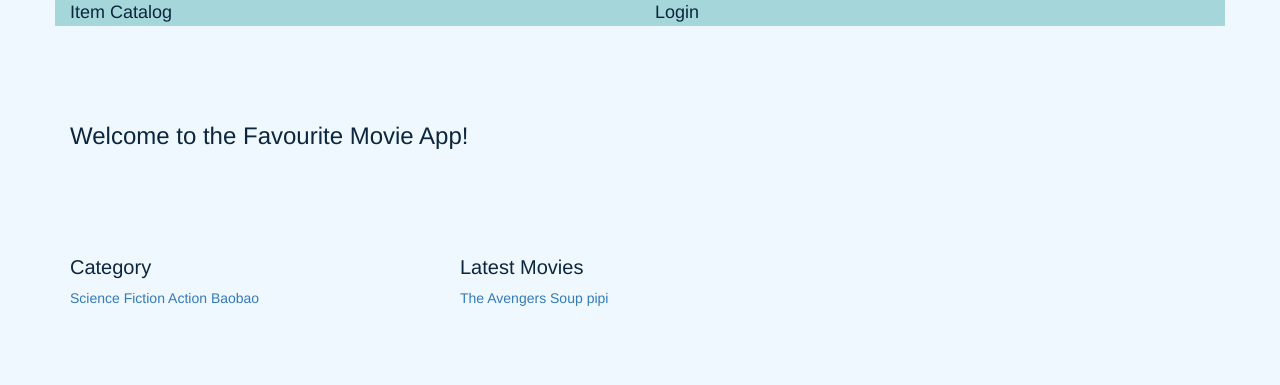
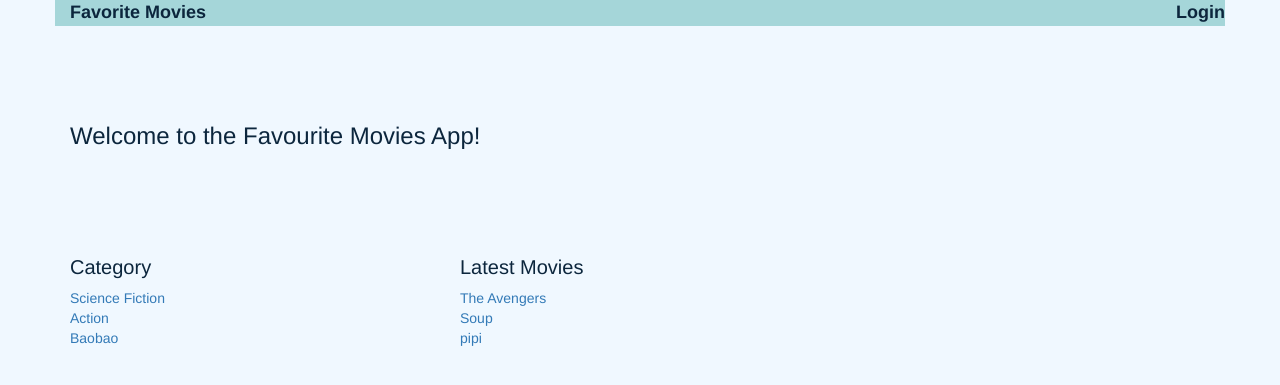
Before and after one commit to beethovenzhang/FavoriteMovies, a Flask app: page / in a window 1280 px wide. Shown: the top 385 px of the page. Run offline with Flask 2, Linux system fonts and the light colour scheme; some libraries are stand-ins or nearby versions.

Commit message:
Optimized the layout of the webpage

```diff
--- a/app.py
+++ b/app.py
@@ -653,4 +653,4 @@ def categories_json():
 
 if __name__ == "__main__":
     app.secret_key = 'super_secret_key'
-    app.run(host="0.0.0.0", port=5000, debug=True, threaded=True)
+    app.run(host="0.0.0.0", port=5000, debug=True, threaded = True)
--- a/static/style.css
+++ b/static/style.css
@@ -31,7 +31,7 @@ body {
 
 strong {
  	font-size: 16px;
- 	color: #fe0d21;
+ 	color: #1A1919;
  	line-height: 24px;
 }
 
--- a/templates/base.html
+++ b/templates/base.html
@@ -3,7 +3,7 @@
 <head>
     <meta charset="utf-8" />
     <meta http-equiv="X-UA-Compatible" content="IE=edge">
-    <title>{% block title %}{% endblock %} | Favourite Movie App</title>
+    <title>{% block title %}{% endblock %} | Favourite Movies App</title>
     <meta name="viewport" content="width=device-width, initial-scale=1">
     <link rel='stylesheet' type='text/css' href='http://fonts.googleapis.com/css?family=Roboto:400,300,700'>
     <link rel="stylesheet"
@@ -25,14 +25,14 @@
     <div class="container header">
         <div class="row" class="text-left">
             <div class="col-md-6">
-                <a href="{{url_for('home')}}">Item Catalog</a>
+                <a href="{{url_for('home')}}"><b>Favorite Movies</b></a>
             </div>
-            <div class="col-md-3 col-offset-3">
+            <div style="text-align:right">
                 {%if 'username' not in session %}
-                    <a href="{{url_for('login')}}"> Login </a>
+                    <a href="{{url_for('login')}}"> <b>Login</b> </a>
                 {% else %}
-                    <p>Logged in as <strong>{{ session['username'] }}</strong></p>
-                    <a href="{{url_for('logout')}}">Logout </a>
+                    <p>Logged in as <b>{{ session['username'] }}</b></p>
+                    <a href="{{url_for('logout')}}"><b>Logout</b> </a>
                 {% endif %}
             </div>
         </div>
--- a/templates/index.html
+++ b/templates/index.html
@@ -6,13 +6,13 @@
 <div class="container sections">
     <div class="row">
       <div class="col-md-12">
-          <h1>Welcome to the Favourite Movie App!</h1>
+          <h1>Welcome to the Favourite Movies App!</h1>
       </div>
     </div>
     {% if 'username' in session %}
     <div class="row">
       <div class="col-md-12">
-        <a href="{{ url_for('add_category') }}">Add Category</a>
+        <a href="{{ url_for('add_category') }}">Add Category</a><br/>
         <a href="{{ url_for('add_item') }}">Add Movie</a>
       </div>
     </div>
@@ -24,14 +24,14 @@
         <div class="col-md-4"">
             <h2>Category</h2>
             {% for category in categories %}
-                <a href="{{ url_for('show_items_in_category', category_id=category.id) }}">{{ category.name }}</a>
+                <a href="{{ url_for('show_items_in_category', category_id=category.id) }}">{{ category.name }}</a></br>
             {% endfor %}
         </div>
         <div class="offset-md-1"></div>
         <div class="col-md-7">
             <h2>Latest Movies</h2>
             {% for item in items %}
-                <a href="{{ url_for('view_item', item_id=item.id) }}">{{ item.name }}</a>
+                <a href="{{ url_for('view_item', item_id=item.id) }}">{{ item.name }}</a></br>
             {% endfor %}
         </div>
     </div>
--- a/templates/items.html
+++ b/templates/items.html
@@ -7,8 +7,8 @@
         {% if session['user_id'] == category.user_id %}
             <div class="row">
               <div class="col-md-12">
-                <a href="{{ url_for('edit_category', category_id=category.id) }}">Edit</a>
-                <a href="{{ url_for('add_item_by_category', category_id=category.id) }}">Add Movie</a>
+                <a href="{{ url_for('edit_category', category_id=category.id) }}">Edit&nbsp;&nbsp;</a>
+                <a href="{{ url_for('add_item_by_category', category_id=category.id) }}">Add Movie&nbsp;&nbsp;</a>
                 <a href="{{ url_for('delete_category', category_id=category.id) }}">Delete</a>
               </div>
             </div>
@@ -20,7 +20,7 @@
                     <tbody>
                         {% for item in items %}
                         <tr>
-                            <td><a href="{{ url_for('view_item', item_id=item.id) }}">{{ item.name }}</a></td>
+                            <td><a href="{{ url_for('view_item', item_id=item.id) }}">{{ item.name }}</a></td></br>
                         </tr>
                         {% endfor %}
                     </tbody>
--- a/templates/login.html
+++ b/templates/login.html
@@ -10,7 +10,7 @@
 <div id="signinButton">
     <span class="g-signin"
       data-scope="openid email"
-      data-clientid="535565789346-qbsfq16dcdga2uoo36tltdf0c42n1kpg.apps.googleusercontent.com"
+      data-clientid="1031275608901-42od0im5pcokdv7qps6m1r1posoc2tea.apps.googleusercontent.com"
       data-redirecturi="postmessage"
       data-accesstype="offline"
       data-cookiepolicy="single_host_origin"
@@ -65,7 +65,7 @@ if (authResult['code']) {
 <script>
   window.fbAsyncInit = function() {
     FB.init({
-      appId      : '2054264781479206',
+      appId      : '231353157805018',
       cookie     : true,
       xfbml      : true,
       version    : 'v3.0'
--- a/templates/view_item.html
+++ b/templates/view_item.html
@@ -16,7 +16,7 @@
             {% if 'username' in session %}
             <div class="row">
                 <form>
-                    <a href="{{ url_for('edit_item', item_id=item.id) }}">Edit</a>
+                    <a href="{{ url_for('edit_item', item_id=item.id) }}">Edit&nbsp;&nbsp;</a>
                     <a href="{{ url_for('delete_item', item_id=item.id) }}">Delete</a>
                 </form>
             </div>
```
Also changed, not shown: README.txt (deleted), moviecatalog.db, 1 other file.
